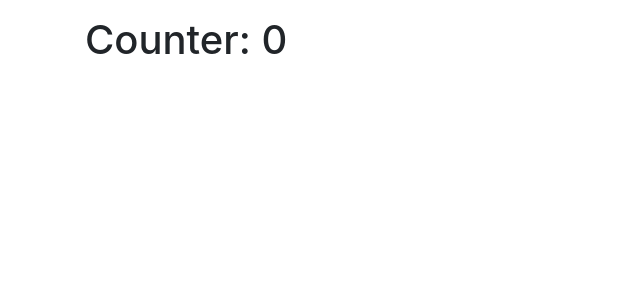
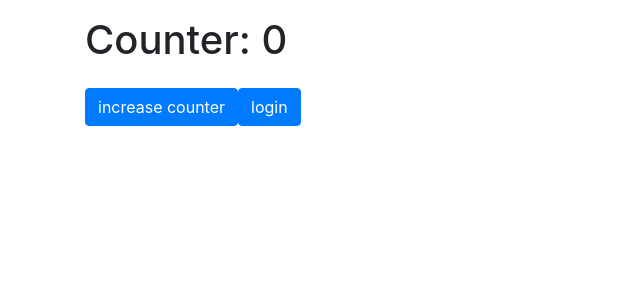
Before and after one commit to zead1992/react-app, a React (Create React App) app: page / in a window 1280 px wide. Shown: the top 300 px of the page, without its empty margins (0-640 px from the left). Built offline with nearby package versions, Linux system fonts and the light colour scheme.

Commit message:
redux: actions - reducers

```diff
--- a/src/App.tsx
+++ b/src/App.tsx
@@ -1,14 +1,26 @@
 import React from 'react';
-import {useSelector} from "react-redux";
+import {useDispatch, useSelector} from "react-redux";
 import {RootState} from "./store/reducers";
+import {login} from "./store/actions/authActions";
+import {increment} from "./store/actions/counterActions";
 
 function App() {
 
-    const counter = useSelector((state: RootState) => state.counter);
+    const {counter, isLogged} = useSelector((state: RootState) => state);
+    const dispatch = useDispatch();
 
     return (
         <main className="container py-3">
             <h1>Counter: {counter}</h1>
+            <button onClick={()=> dispatch(increment())} className="btn btn-primary">
+                increase counter
+            </button>
+            {isLogged && <p>logged user</p>}
+            <button
+                onClick={() => dispatch(login())}
+                className="btn btn-primary my-3">
+                login
+            </button>
         </main>
     );
 }
--- /dev/null
+++ b/src/store/actions/authActions.ts
@@ -0,0 +1,5 @@
+export const login = ()=>{
+    return{
+        type:"LOG_IN"
+    }
+}
--- /dev/null
+++ b/src/store/actions/counterActions.ts
@@ -0,0 +1,11 @@
+export const increment = () => {
+    return {
+        type: "INCREMENT"
+    }
+}
+
+export const decrement = () => {
+    return {
+        type: "DECREMENT",
+    }
+}
--- a/src/store/reducers/isLogged.ts
+++ b/src/store/reducers/isLogged.ts
@@ -1,6 +1,6 @@
 const isLoggedReducer = (state = false, action) => {
     switch (action.type) {
-        case "SIGN_IN":
+        case "LOG_IN":
             return !state;
         default:
             return state;
```
